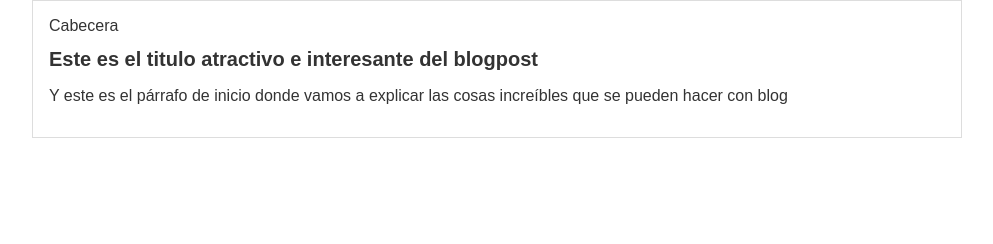
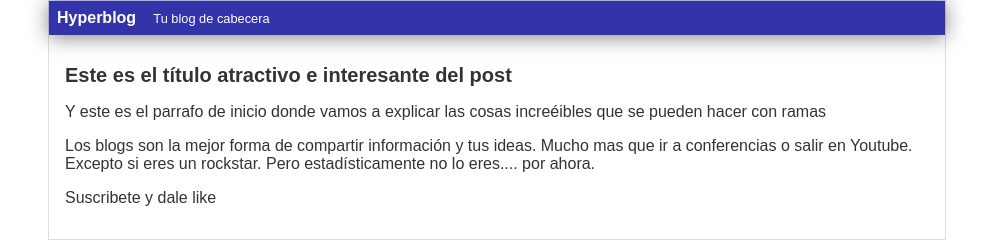
Before and after one commit to diego-aaa-uis/hyperblog, a plain HTML site: page blogpost.html in a window 1280 px wide. Shown: the whole page, without its empty margins (143-1136 px from the left). Drawn offline with Linux system fonts and the light colour scheme.

Commit message:
Finalizada la cabecera con diseño azul

```diff
--- a/CSS/estilos.css
+++ b/CSS/estilos.css
@@ -1,16 +1,34 @@
 body
 {
     color: #333;
-    text-align: left;
-    font-family: 'Arial';
-    font-size: 18 px;
+    text-align: center;
+    font-family: Arial;
+    font-size: 16px;
     margin: 0;
     padding: 0;
 }
 
-#container{
+#cabecera
+{
+    background: #33A;
+    box-shadow: 0px 2px 20px 0px rgba(0,0,0,0.5);
+    color: white;
+    font-weight: bold;
+    margin: 0;
+    padding: 0.5em;
+}
+
+#cabecera #tagline
+{
+    padding: 0 0 0 1em;
+    font-weight: normal;
+    font-size: 0.8em;
+}
+
+#container
+{
     width: 70%;
-    padding: 1em;
+    padding: 0;
     text-align: left;
     border: 1px solid #DDD;
     margin: 0 auto;
@@ -20,3 +38,7 @@ body
 {
     font-size: 20px;
 }
+#post
+{
+    padding: 1em;
+}
--- a/blogpost.html
+++ b/blogpost.html
@@ -8,17 +8,15 @@
     <body>
         <div id="container">
             <div id="cabecera">
-                Cabecera
+                Hyperblog
+                <span id="tagline">Tu blog de cabecera</span>
             </div>
             <div id="post">
-                <h1>Este es el titulo atractivo e interesante del blogpost</h1>
-                <p>
-                    Y este es el párrafo de inicio donde vamos a explicar las cosas increíbles que
-                    se pueden hacer con blog
-                </p>
+                <h1>Este es el título atractivo e interesante del post</h1>
+                <p>Y este es el parrafo de inicio donde vamos a explicar las cosas increéibles que se pueden hacer con ramas</p>
+                <p>Los blogs son la mejor forma de compartir información y tus ideas. Mucho mas que ir a conferencias o salir en Youtube. Excepto si eres un rockstar. Pero estadísticamente no lo eres.... por ahora.</p>
+                <p>Suscribete y dale like</p>
             </div>
         </div>
-
-
     </body>
 </html>
```
Also changed, not shown: notas-git.txt (added).
